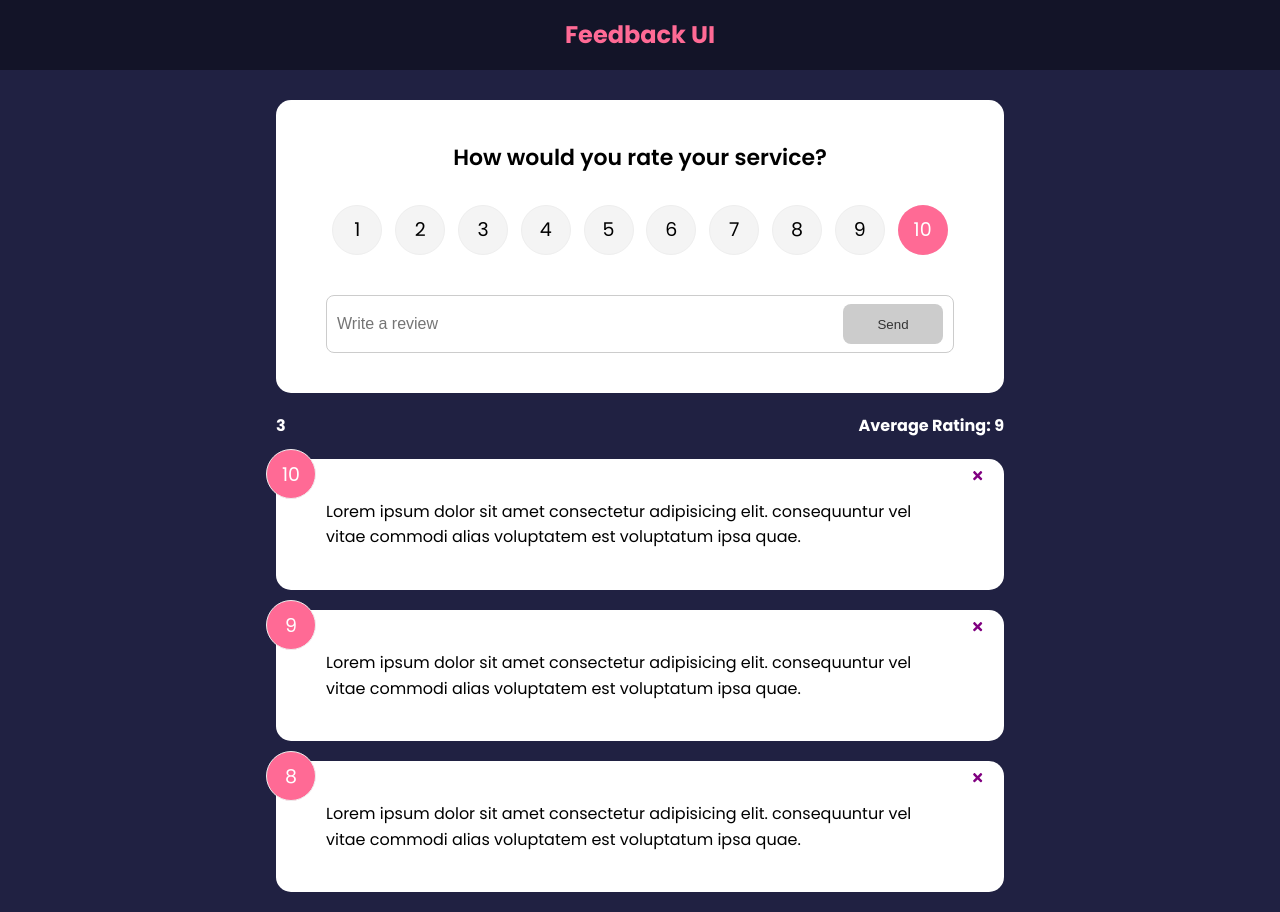
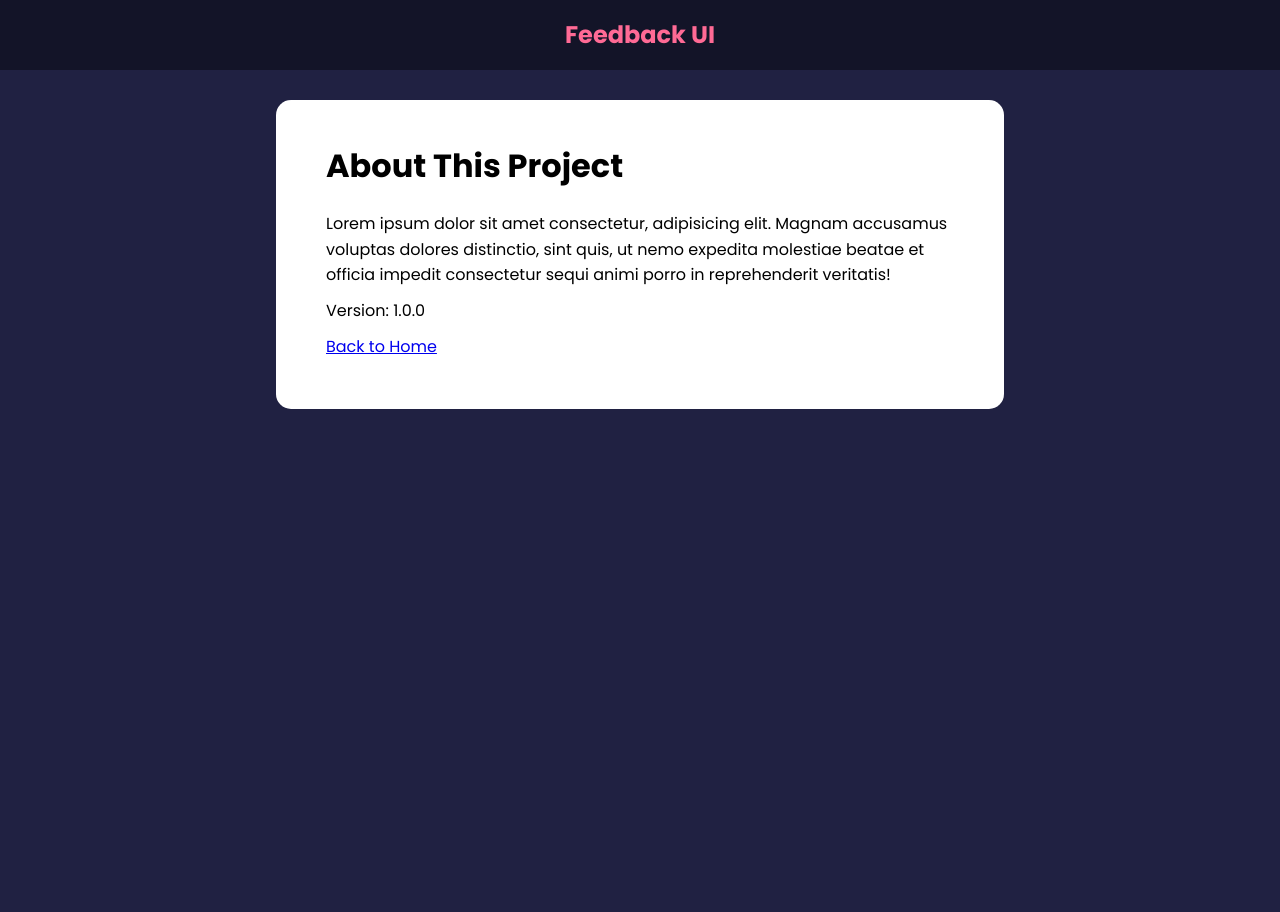
Before and after one commit to insideseanshead/feedback-app, a React (Create React App) app: page /about in a window 1280 px wide. After the commit the page ends 800 px from the top, so only its background shows below. Built offline with nearby package versions, Linux system fonts and the light colour scheme.

Commit message:
added react router dom

```diff
--- a/package.json
+++ b/package.json
@@ -10,6 +10,7 @@
     "react": "^17.0.2",
     "react-dom": "^17.0.2",
     "react-icons": "^4.3.1",
+    "react-router-dom": "^6.2.1",
     "react-scripts": "^3.4.4",
     "uuid": "^3.4.0",
     "web-vitals": "^1.1.2"
--- a/src/App.js
+++ b/src/App.js
@@ -1,35 +1,53 @@
 import React from "react";
-import { v4 as uuidv4} from 'uuid'
+import { BrowserRouter as Router, Route, Routes } from "react-router-dom";
+import { v4 as uuidv4 } from "uuid";
 import { useState } from "react";
 import Header from "./components/Header";
 import FeedbackList from "./components/FeedbackList";
 import FeedbackData from "./data/FeedbackData";
 import FeedbackStats from "./components/FeedbackStats";
 import FeedbackForm from "./components/FeedbackForm";
+import About from "./pages/AboutPage";
+import AboutPage from "./pages/AboutPage";
 
 function App() {
-    const [feedback, setFeedback] = useState(FeedbackData)
+  const [feedback, setFeedback] = useState(FeedbackData);
 
-    const addFeedback =(newFeedback) => {
-      newFeedback.id = uuidv4()
-      setFeedback([newFeedback, ...feedback])
+  const addFeedback = (newFeedback) => {
+    newFeedback.id = uuidv4();
+    setFeedback([newFeedback, ...feedback]);
+  };
+
+  const deleteFeedback = (id) => {
+    if (window.confirm("Are you sure you want to delete?")) {
+      setFeedback(feedback.filter((item) => item.id !== id));
     }
-
-    const deleteFeedback = (id) => {
-        if(window.confirm('Are you sure you want to delete?')) {
-            setFeedback(feedback.filter((item) => item.id !== id))
-        }
-    }
+  };
 
   return (
-    <>
+    <Router>
       <Header />
       <div className="container">
-        <FeedbackForm handleAdd={addFeedback} />
-        <FeedbackStats feedback={feedback} />
-        <FeedbackList feedback={feedback} handleDelete={deleteFeedback} />
+        <Routes>
+          <Route
+            exact
+            path="/"
+            element={
+              <>
+                <FeedbackForm handleAdd={addFeedback} />
+                <FeedbackStats feedback={feedback} />
+                <FeedbackList
+                  feedback={feedback}
+                  handleDelete={deleteFeedback}
+                />
+              </>
+            }
+          ></Route>
+
+          <Route path="/about" element={<AboutPage />} />
+        </Routes>
       </div>
-    </>
+    </Router>
   );
 }
 
--- /dev/null
+++ b/src/pages/AboutPage.jsx
@@ -0,0 +1,18 @@
+import React from 'react'
+import Card from '../components/shared/Card'
+
+export default function AboutPage() {
+    return (
+        <Card>
+            <div className="about">
+                <h1>About This Project</h1>
+                <p>Lorem ipsum dolor sit amet consectetur, adipisicing elit. Magnam accusamus voluptas dolores distinctio, sint quis, ut nemo expedita molestiae beatae et officia impedit consectetur sequi animi porro in reprehenderit veritatis!</p>
+                <p>Version: 1.0.0</p>
+
+                <p>
+                    <a href="/">Back to Home</a>
+                </p>
+            </div>
+        </Card>
+    )
+}
```
Also changed, not shown: 1 other file (tests, documents, lock files or other folders).
